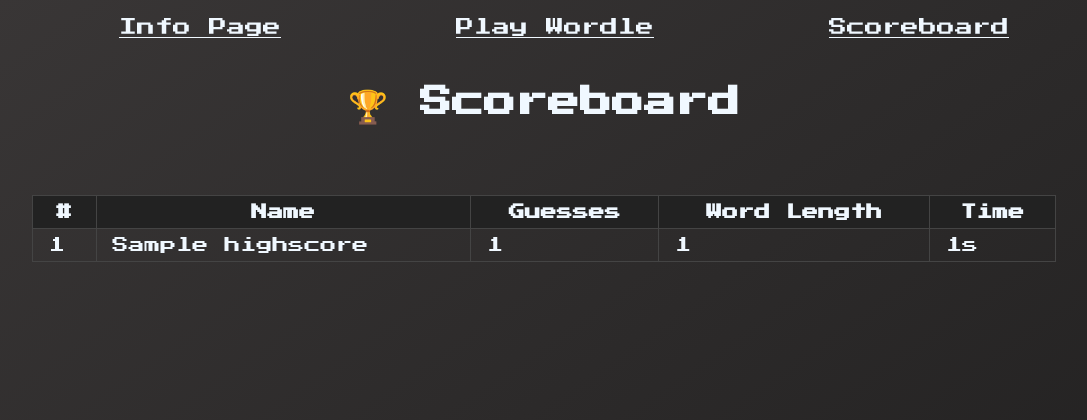
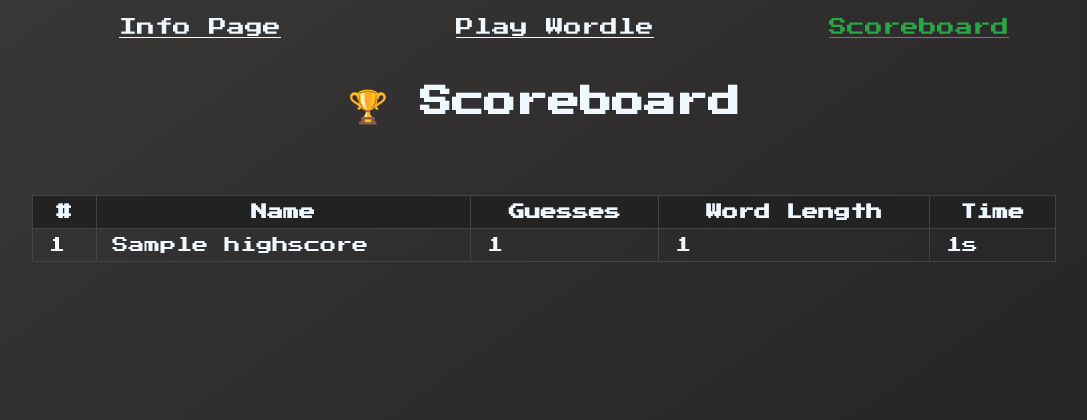
Before and after one commit to EmpyreanMist/retro-wordle, a Node server app: page /scoreboard in a window 1280 px wide. Shown: the top 420 px of the page, without its empty margins (96-1183 px from the left). Run offline with Node 20, Linux system fonts and the light colour scheme; tables that the repository leaves empty hold one stand-in row (values such as "Sample post"); some libraries are stand-ins or nearby versions.

Commit message:
Style in header

```diff
--- a/server/public/styles/styles.css
+++ b/server/public/styles/styles.css
@@ -28,7 +28,7 @@
 
 * {
   box-sizing: border-box;
-  font-family: 'Press Start 2P', system-ui;
+  font-family: "Press Start 2P", system-ui;
   color: aliceblue;
 }
 
@@ -78,3 +78,9 @@
   font-size: 1.5rem;
   margin-bottom: 0.5rem;
 }
+
+a.active {
+  color: #28a745;
+  text-decoration: underline;
+  text-decoration-color: #28a745;
+}
--- a/server/server.js
+++ b/server/server.js
@@ -43,7 +43,11 @@
       guesses: 1,
       timeInSeconds: 1,
     });
-    res.render("scoreboard", { scores });
+
+    res.render("scoreboard", {
+      scores,
+      currentPath: req.path,
+    });
   } catch (error) {
     console.error("Failed to load scores:", error);
     res.status(500).send("Could not load scoreboard.");
--- a/server/views/scoreboard.ejs
+++ b/server/views/scoreboard.ejs
@@ -26,7 +26,13 @@
             <ul>
               <li><a href="/info">Info Page</a></li>
               <li><a href="/">Play Wordle</a></li>
-              <li><a href="/scoreboard">Scoreboard</a></li>
+              <li class="active">
+                <a
+                  href="/scoreboard"
+                  class="<%= currentPath === '/scoreboard' ? 'active' : '' %>"
+                  >Scoreboard</a
+                >
+              </li>
             </ul>
           </nav>
         </header>
```
